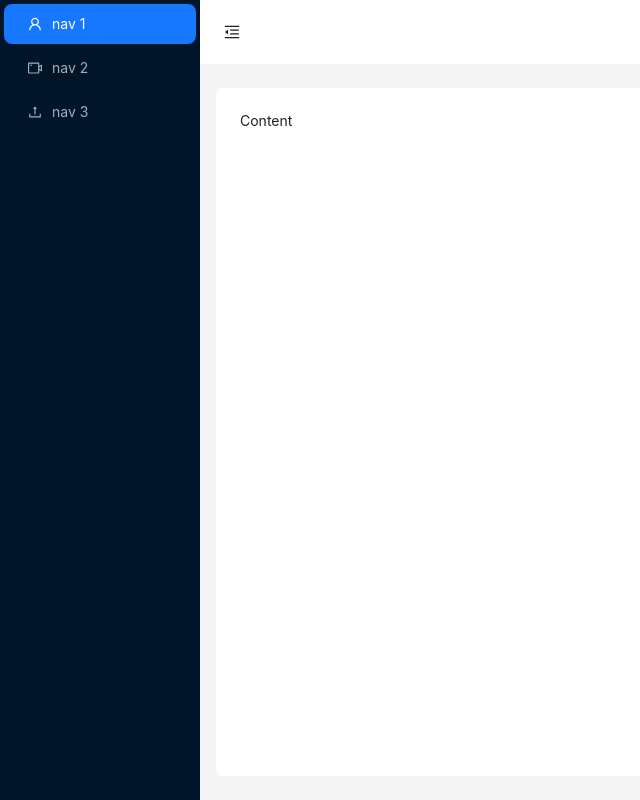
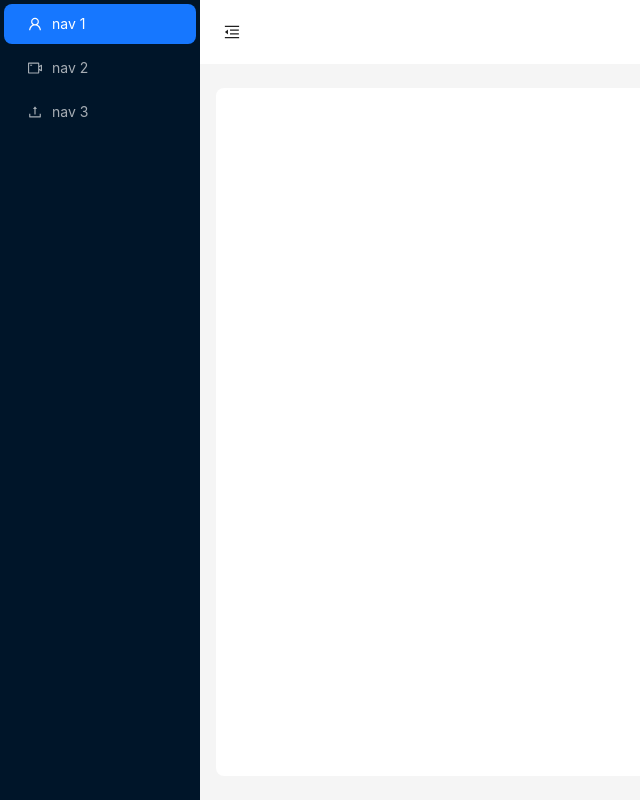
Before and after one commit to MohamedOUMERTOU/ARCHIVEMANAGING, a React (Create React App) app in the folder client/: page / in a window 1280 px wide. Shown: the whole page, without its empty margins (0-640 px from the left). Built offline with nearby package versions, Linux system fonts and the light colour scheme.

Commit message:
setup layout

```diff
--- a/client/package.json
+++ b/client/package.json
@@ -9,6 +9,7 @@
     "antd": "^5.19.1",
     "react": "^18.3.1",
     "react-dom": "^18.3.1",
+    "react-router-dom": "^6.24.1",
     "react-scripts": "^3.0.1",
     "web-vitals": "^2.1.4"
   },
--- a/client/src/App.tsx
+++ b/client/src/App.tsx
@@ -1,12 +1,14 @@
-import React, { Component }  from 'react';
+import React from 'react';
+import { Route, Routes } from 'react-router-dom';
 import SELayout from './components/Layout';
 
-function App() {
+const App: React.FC = () => {
   return (
-    <>
-      <SELayout/>
-    </>
+    <Routes>
+      <Route path="/" element={<SELayout />}>
+      </Route>
+    </Routes>
   );
-}
+};
 
 export default App;
--- a/client/src/components/Layout.tsx
+++ b/client/src/components/Layout.tsx
@@ -7,6 +7,7 @@ import {
 } from '@ant-design/icons';
 import { Button, Layout, Menu, theme } from 'antd';
 import React, { useState } from 'react';
+import { Outlet } from 'react-router-dom';
 
 const { Header, Sider, Content } = Layout;
 
@@ -65,7 +66,7 @@ const SELayout: React.FC = () => {
             borderRadius: borderRadiusLG,
           }}
         >
-          Content
+          <Outlet/>
         </Content>
       </Layout>
     </Layout>
--- a/client/src/index.tsx
+++ b/client/src/index.tsx
@@ -1,23 +1,12 @@
 import React from 'react';
-import ReactDOM from 'react-dom/client';
-import './index.css';
+import ReactDOM from 'react-dom';
+import { BrowserRouter as Router } from 'react-router-dom';
 import App from './App';
-import reportWebVitals from './reportWebVitals';
+import "./index.css";
 
-const rootElement = document.getElementById('root');
-
-if (rootElement) {
-  const root = ReactDOM.createRoot(rootElement);
-  root.render(
-    <React.StrictMode>
-      <App />
-    </React.StrictMode>
-  );
-} else {
-  console.error('Root element not found');
-}
-
-// If you want to start measuring performance in your app, pass a function
-// to log results (for example: reportWebVitals(console.log))
-// or send to an analytics endpoint. Learn more: https://bit.ly/CRA-vitals
-reportWebVitals();
+ReactDOM.render(
+  <Router>
+    <App />
+  </Router>,
+  document.getElementById('root')
+);
--- /dev/null
+++ b/client/src/react-app-env.d.ts
@@ -0,0 +1 @@
+/// <reference types="react-scripts" />
```
Also changed, not shown: client/src/components/Test.tsx (added, +9 -0 lines), client/tsconfig.json (added, +25 -0 lines), 1 other file (tests, documents, lock files or other folders).
